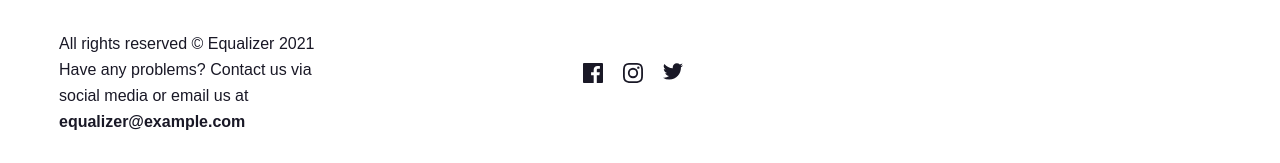
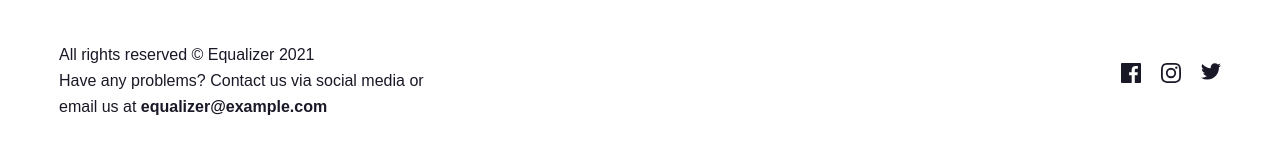
Before and after one commit to DIMITRIDAR/Equalizer-Landing-Page, a plain HTML site: page index.html in a window 1280 px wide. Shown: the part 1610-1773 px from the top of the page. Drawn offline with Linux system fonts and the light colour scheme.

Commit message:
finish tablet version

```diff
--- a/index.html
+++ b/index.html
@@ -62,10 +62,10 @@
     <footer class="main-footer">
       <img src="./assets/logo.svg" alt="Equalizer logo" />
       <div class="footer-content">
-        <div class="address">
+        <p class="address">
           All rights reserved © Equalizer 2021 <br />Have any problems? Contact
           us via social media or email us at <b>equalizer@example.com</b>
-        </div>
+        </p>
         <div class="footer-icons">
           <svg width="20" height="20" xmlns="http://www.w3.org/2000/svg">
             <path
--- a/style.css
+++ b/style.css
@@ -172,7 +172,6 @@ main {
   font-size: 1.6rem;
   font-weight: 400;
   line-height: 2.6rem;
-  margin-top: 3.2rem;
   width: 34ch;
 }
 
@@ -254,7 +253,8 @@ main {
 
   .footer-content {
     display: flex;
-    gap: 23rem;
+    align-items: center;
+    justify-content: space-between;
   }
 
   .main-footer {
@@ -263,7 +263,7 @@ main {
   }
 
   .address {
-    width: 33ch;
+    width: 41ch;
   }
 
   .address a {
```
